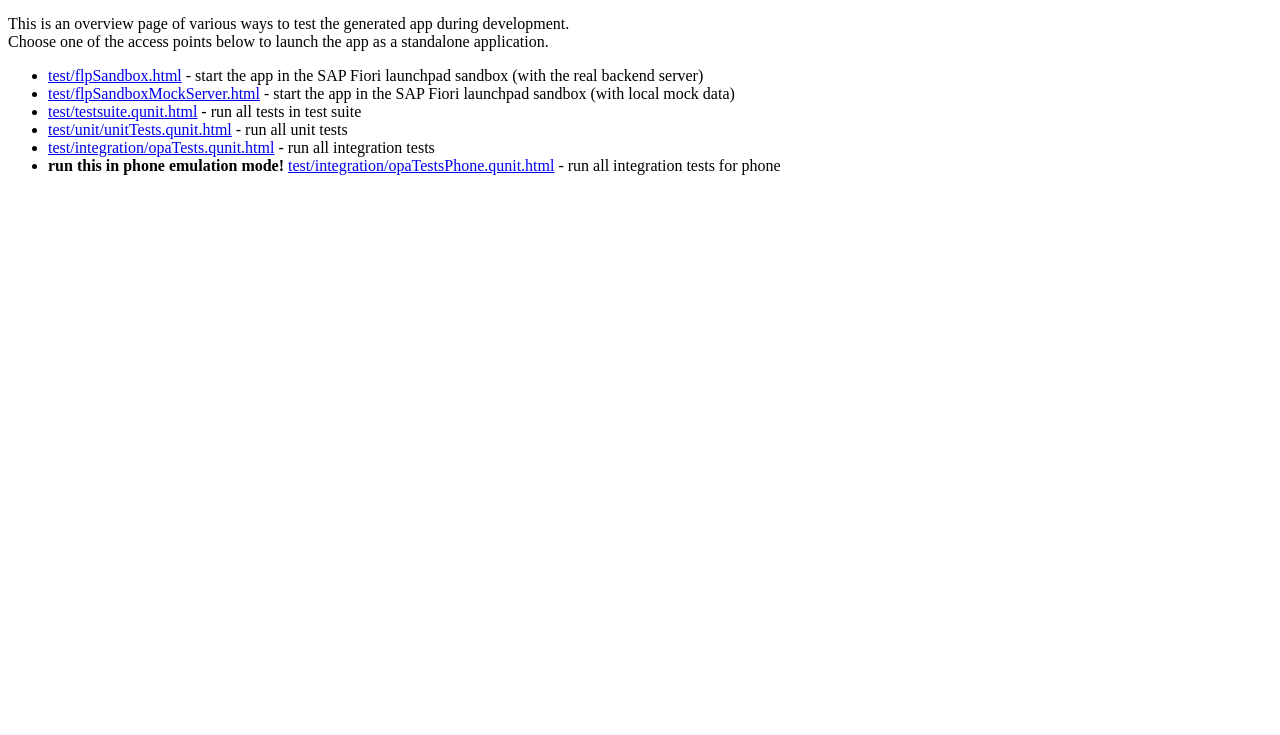
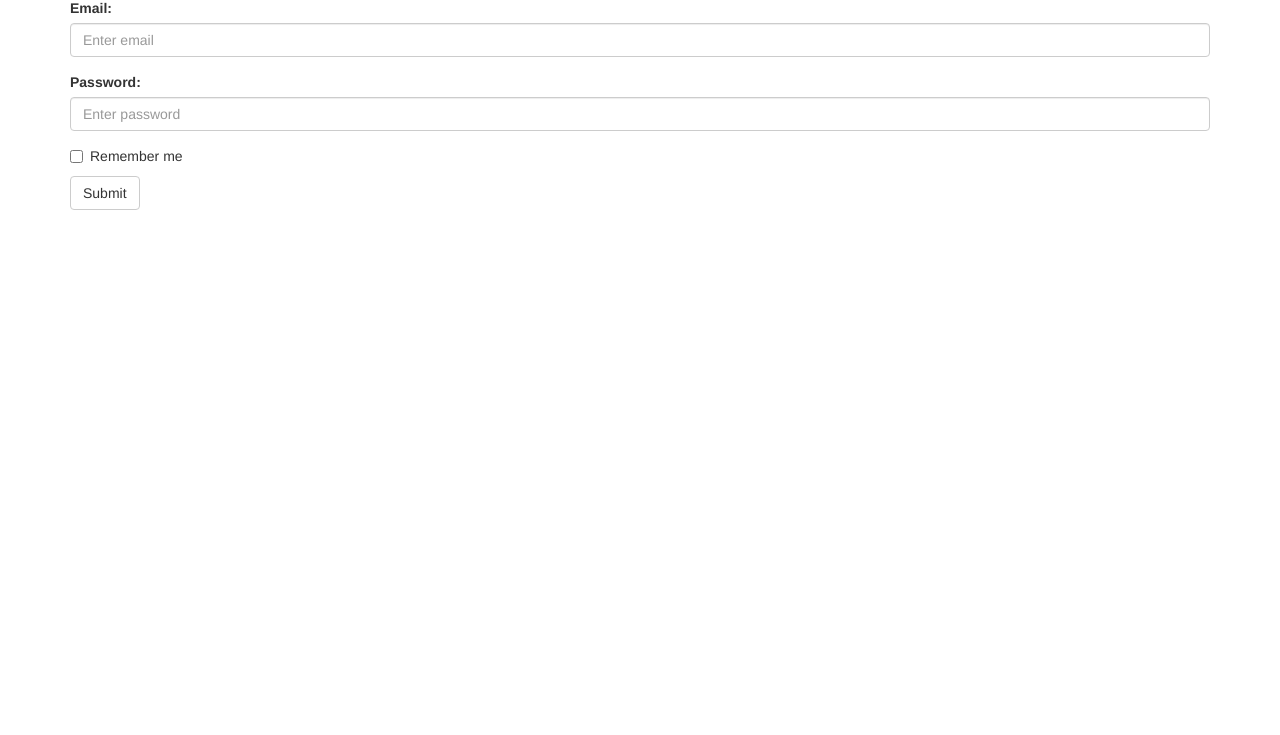
Before and after one commit to loganathanc1603/SampleRepo, a plain HTML site: page index.html in a window 1280 px wide. Shown: the part 65-800 px from the top of the page. Drawn offline with nearby package versions, Linux system fonts and the light colour scheme.

Commit message:
index.html file changes: vertical from

```diff
--- a/index.html
+++ b/index.html
@@ -1,24 +1,32 @@
 <!DOCTYPE html>
-<html>
+<html lang="en">
 <head>
-	<title>Testing Overview</title>
-	<title>Pull Request check</title>
-	<link rel="stylesheet" type="text/css" href="resources/sap/ui/core/themes/sap_fiori_3/library.css">
+  <title>Sign Up Form</title>
+  <meta charset="utf-8">
+  <meta name="viewport" content="width=device-width, initial-scale=1">
+  <link rel="stylesheet" href="https://maxcdn.bootstrapcdn.com/bootstrap/3.4.1/css/bootstrap.min.css">
+  <script src="https://ajax.googleapis.com/ajax/libs/jquery/3.5.1/jquery.min.js"></script>
+  <script src="https://maxcdn.bootstrapcdn.com/bootstrap/3.4.1/js/bootstrap.min.js"></script>
 </head>
-<body class="sapUiBody sapUiMediumMargin sapUiForceWidthAuto">
-	<h1>Testing Overview</h1>
-	<p>This is an overview page of various ways to test the generated app during development.<br/>Choose one of the access points below to launch the app as a standalone application.</p>
+<body>
 
-	<ul>
-		<li><a href="test/flpSandbox.html#EmployeeManagement-display">test/flpSandbox.html</a> - start the app in the SAP Fiori launchpad sandbox (with the real backend server)</li>
-		<li><a href="test/flpSandboxMockServer.html#EmployeeManagement-display">test/flpSandboxMockServer.html</a> - start the app in the SAP Fiori launchpad sandbox (with local mock data)</li>
-		<li><a href="test/testsuite.qunit.html">test/testsuite.qunit.html</a> - run all tests in test suite</li>
-		<li><a href="test/unit/unitTests.qunit.html">test/unit/unitTests.qunit.html</a> - run all unit tests</li>
-		<li><a href="test/integration/opaTests.qunit.html">test/integration/opaTests.qunit.html</a> - run all integration tests</li>
-		<li>
-			<b>run this in phone emulation mode!</b>
-			<a href="test/integration/opaTestsPhone.qunit.html">test/integration/opaTestsPhone.qunit.html</a> - run all integration tests for phone
-		</li>
-	</ul>
+<div class="container">
+  <h2>Vertical (basic) form</h2>
+  <form action="/action_page.php">
+    <div class="form-group">
+      <label for="email">Email:</label>
+      <input type="email" class="form-control" id="email" placeholder="Enter email" name="email">
+    </div>
+    <div class="form-group">
+      <label for="pwd">Password:</label>
+      <input type="password" class="form-control" id="pwd" placeholder="Enter password" name="pwd">
+    </div>
+    <div class="checkbox">
+      <label><input type="checkbox" name="remember"> Remember me</label>
+    </div>
+    <button type="submit" class="btn btn-default">Submit</button>
+  </form>
+</div>
+
 </body>
 </html>
```
